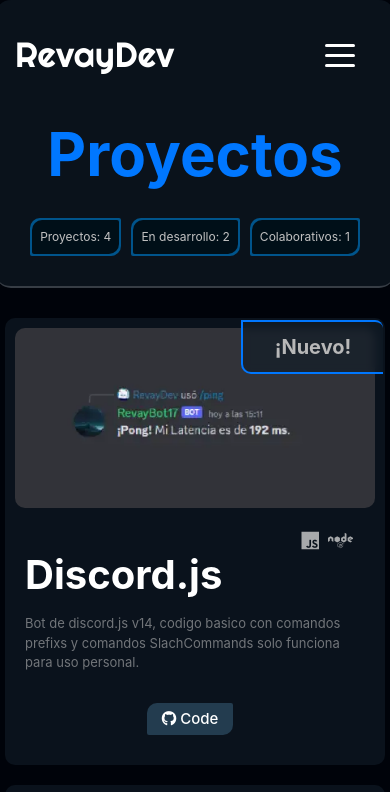
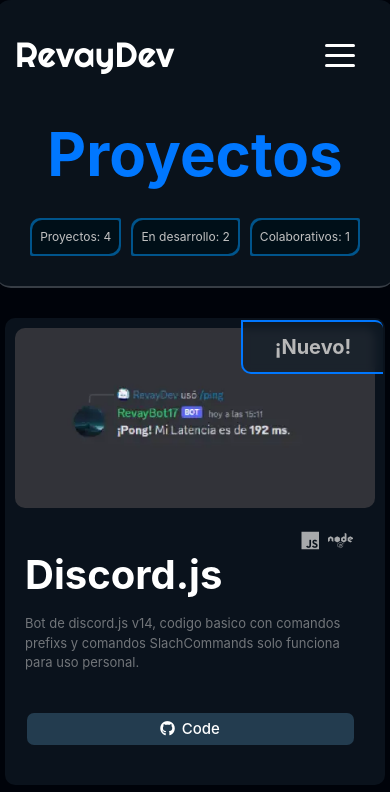
Before and after one commit to RevayDev/Web_RevayDev, a React (Vite) app: page /proyectos in a window 390 px wide. Shown: the top 792 px of the page. Built offline with nearby package versions, Linux system fonts and the light colour scheme; a web font is replaced by a local one.

Commit message:
Mejora visual y arregle los botones

```diff
--- a/src/assets/components/ProyectoCard.jsx
+++ b/src/assets/components/ProyectoCard.jsx
@@ -12,14 +12,19 @@
       <p class="proyecto__descripcion">{props.descripcion}</p>
 
       <div class="proyecto__botones">
-      <span class={props.codigo ? 'proyecto__boton proyecto__boton--codigo' : ''}>
-        <a href={props.url1} target="_blank">
-        {props.icono_url1}   {props.texto_url1}</a>
-        </span>
-        <span class={props.info ? 'proyecto__boton proyecto__boton--info' : ''}>
-          <a href={props.url2} target="_blank">
+      <a
+  href={props.url1}
+  target="_blank"
+  rel="noopener noreferrer"
+  className={props.codigo ? 'proyecto__boton proyecto__boton--codigo' : 'proyecto__boton'}
+>
+  {props.icono_url1} {props.texto_url1}
+</a>
+
+        <a  href={props.url2} target="_blank"class={props.info ? 'proyecto__boton proyecto__boton--info' : ''}>
+
           {props.icono_url2}  {props.texto_url2}</a>
-        </span>
+
 
       </div>
     </div>
--- a/src/assets/components/styles/footer.scss
+++ b/src/assets/components/styles/footer.scss
@@ -18,7 +18,8 @@
   justify-content: space-around;
   border-top-left-radius: 10px;
   border-top-right-radius: 10px;
-  padding: 30px 0;
+  padding: 40px 0;
+  padding-bottom: 70px;
 
   .icon{
     font-size: 40px;
--- a/src/assets/components/styles/proyectoCard.scss
+++ b/src/assets/components/styles/proyectoCard.scss
@@ -139,8 +139,10 @@
   }
 
   .proyecto__botones {
-    margin: 10px;
-display: flex;
+    margin: 20px 0;
+    width: 100%;
+   display: flex;
+   padding: 0;
     position: absolute;
     bottom: -20px;
     justify-content: center;
@@ -153,16 +155,17 @@
 
   .proyecto__boton {
     margin: 0 5px;
+    width: 36%;
     display: flex;
     align-items: center;
     text-align: center;
     justify-content: center;
-    width: auto;
     height: auto;
     padding: 5px 15px;
     font-size: 15px;
     border-radius: 7px;
     margin-bottom: 10px;
+gap: 7px;
   }
 
 
@@ -241,7 +244,7 @@
     .proyectos {
       display: flex;
       flex-flow: row wrap;
-      margin-bottom: 50px;
+      margin-bottom: 0;
       align-items: stretch;
       text-align: center;
       justify-content: start;
@@ -251,6 +254,8 @@
       width: 100%;
 
     }
+
+
 .proyecto__carta{
   width: min(100% );
 }
@@ -289,4 +294,17 @@
           }
 
     }
+
+    .proyecto__botones {
+      justify-content: center;
+      flex-flow: column;
+align-items: center;
+
+    }
+
+    .proyecto__boton{
+      width: 90%;
+
+      border-radius: 7px;
+    }
 }
--- a/src/assets/components/styles/titulo.scss
+++ b/src/assets/components/styles/titulo.scss
@@ -6,6 +6,10 @@
     align-items: center;
     margin-bottom: 70px;
     margin-top: 20px;
+}
+
+.caja--Proyectos{
+  margin-bottom: 0px;
 }
 
 .titulo{
--- a/src/pages/Inicio.jsx
+++ b/src/pages/Inicio.jsx
@@ -228,7 +228,7 @@
 
       </article>
 
-      <div className="caja">
+      <div className="caja caja--Proyectos">
 
        <NavHashLink to="/proyectos"> <button className="BotomMasInformacion" onClick={handleClick}><span>Mas Proyectos</span></button></NavHashLink>
        </div>
```
